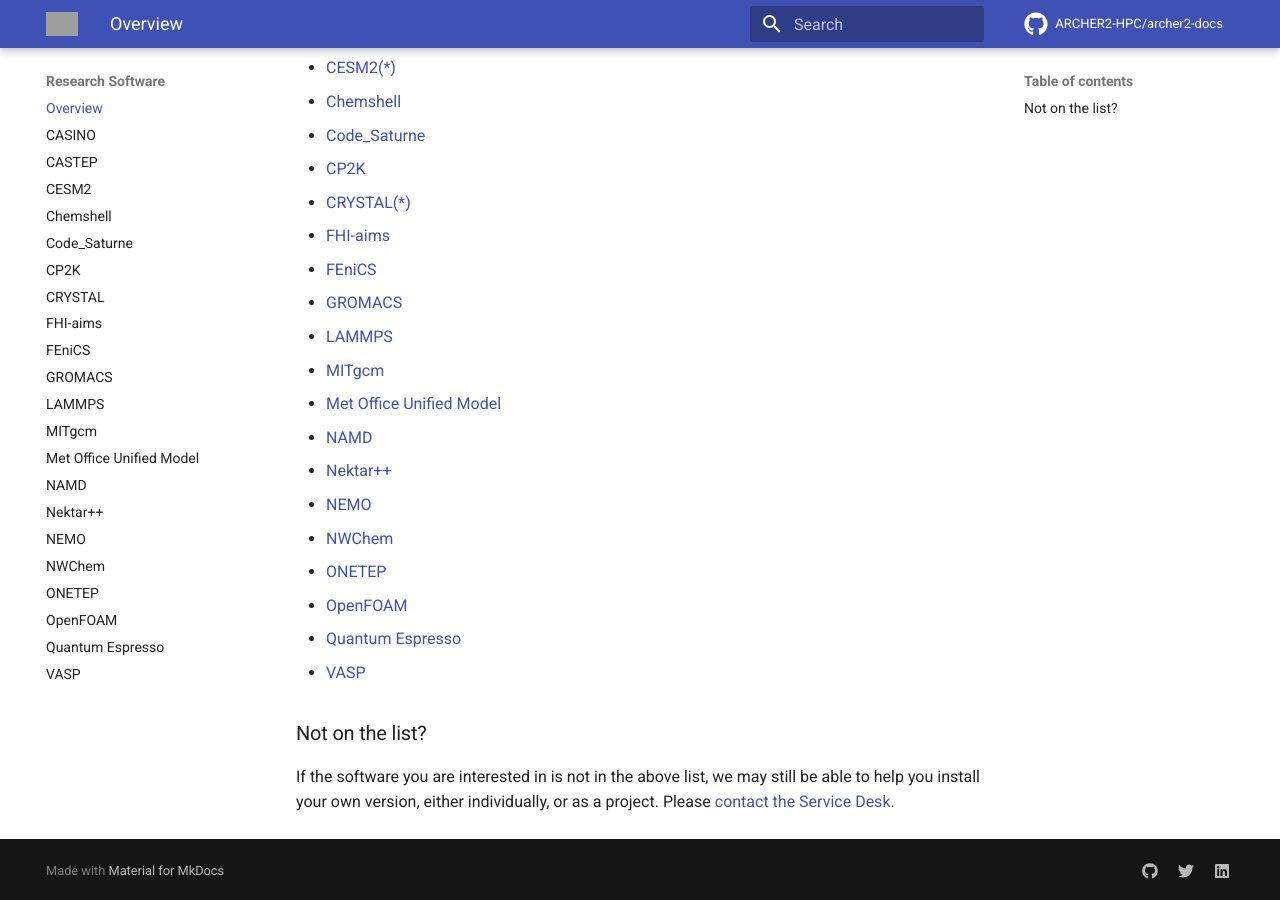
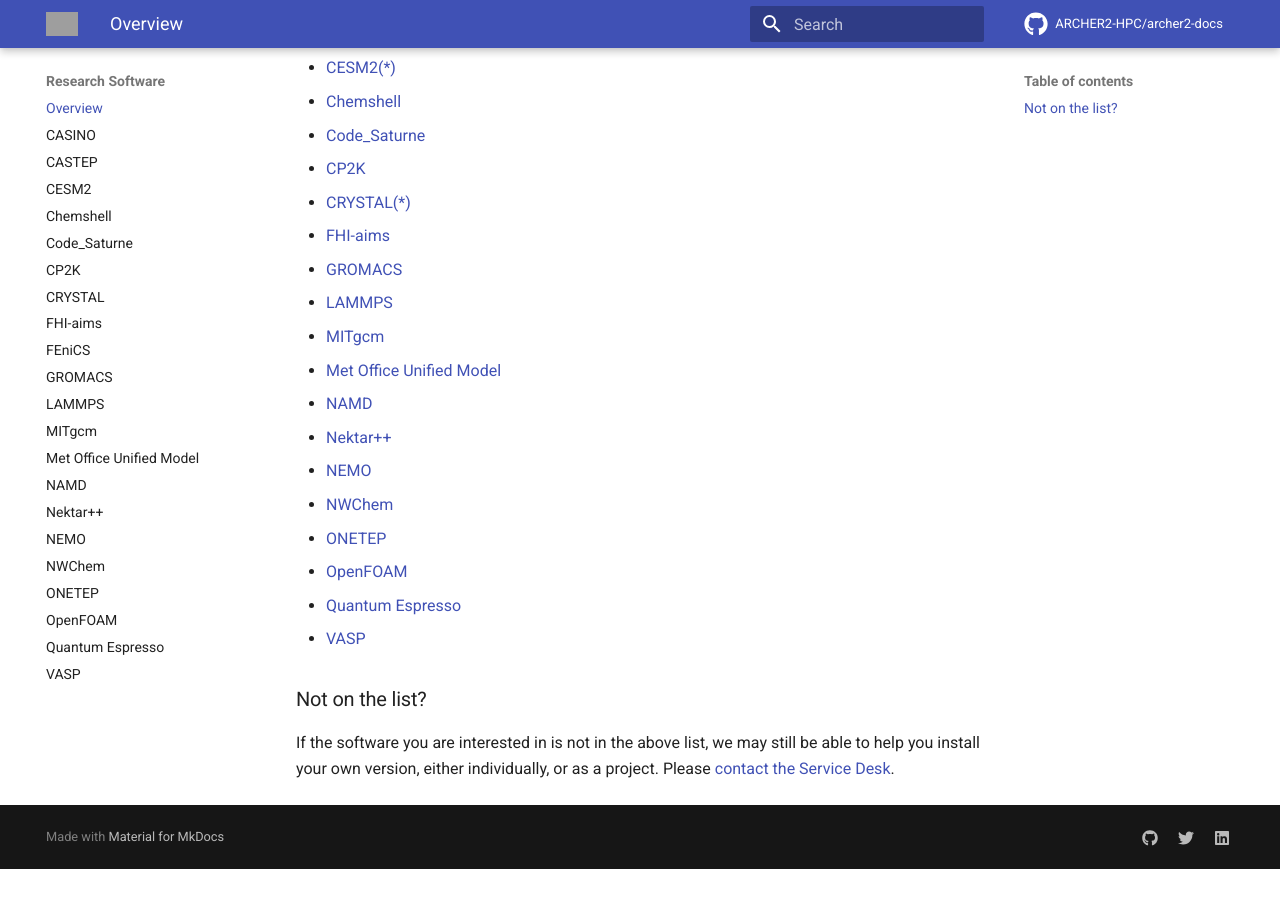
Before and after one commit to ARCHER2-HPC/archer2-docs, an MkDocs documentation site: the page built from docs/research-software/index.md, in a window 1280 px wide and 900 px high, scrolled down 585 px. Built offline with MkDocs 1.6.1 and Material for MkDocs 9.7.7, drawn with Linux system fonts in a browser that asks for light colours; comment, search, counter and statistics services are not loaded; after the commit the page ends 1454 px from its top, so only the background shows below that; grey boxes are pictures that could not be loaded.

Commit message:
Removed FEniCS from list of supported software.

```diff
--- a/docs/research-software/index.md
+++ b/docs/research-software/index.md
@@ -24,7 +24,6 @@
   - [CP2K](cp2k.md)
   - [CRYSTAL(*)](crystal.md)
   - [FHI-aims](fhi-aims.md)
-  - [FEniCS](fenics.md)
   - [GROMACS](gromacs.md)
   - [LAMMPS](lammps.md)
   - [MITgcm](mitgcm.md)
```
